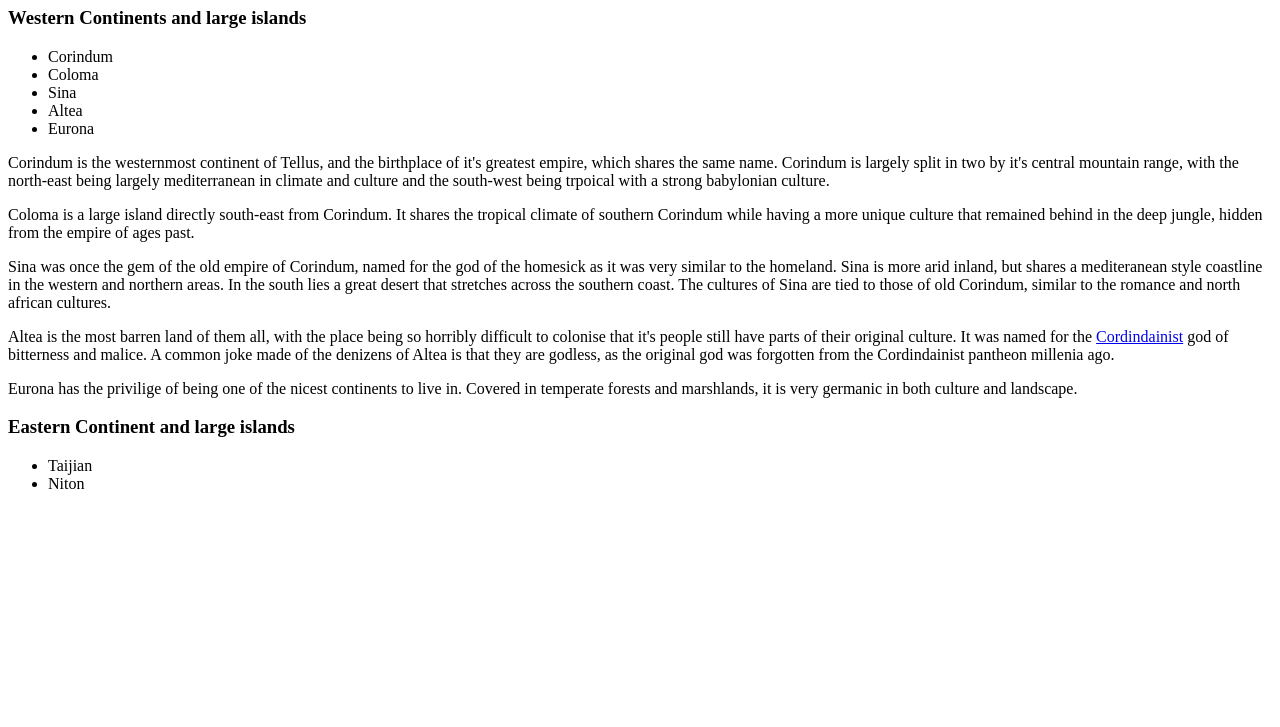
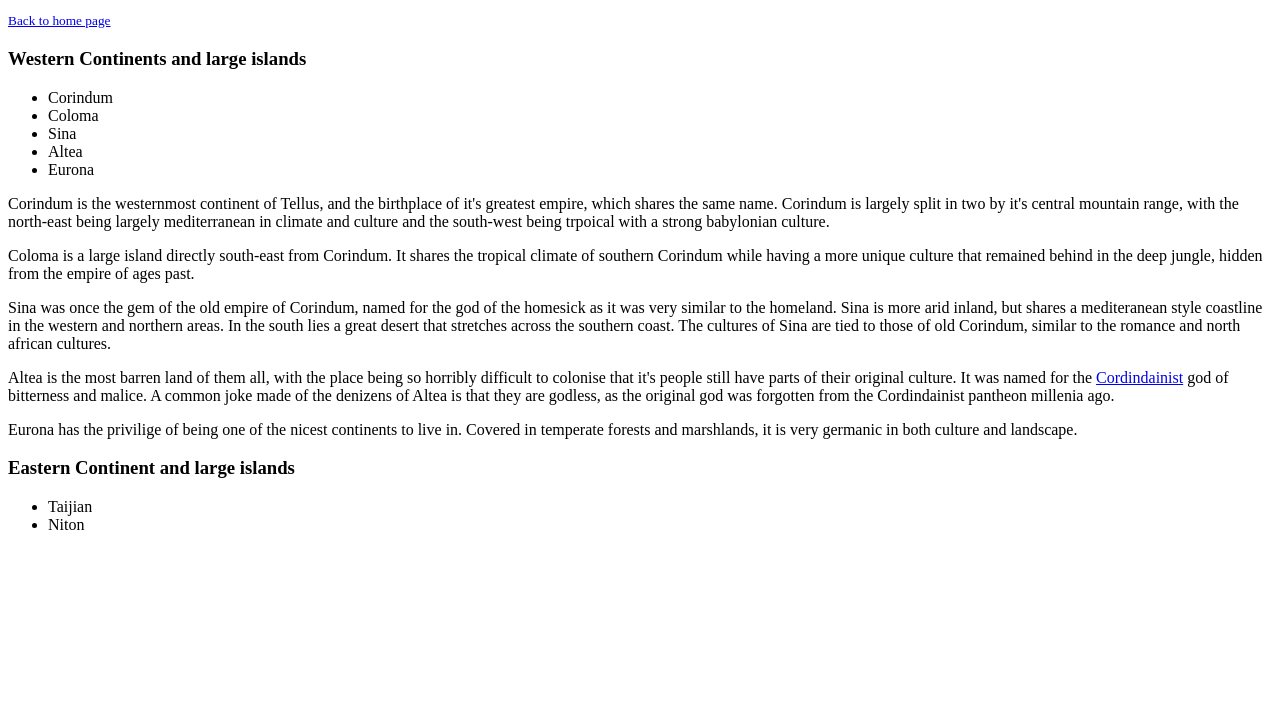
Before and after one commit to Littcorp/Website_Tellus_Info_HNC, a plain HTML site: page continents.html in a window 1280 px wide. Shown: the part 73-800 px from the top of the page. Drawn offline with Linux system fonts and the light colour scheme.

Commit message:
Added a way to get back to the home page

```diff
--- a/continents.html
+++ b/continents.html
@@ -6,6 +6,7 @@
     </head>
     <body>
         <h1> Tellus - Continents </h1>
+        <sub><a href="index.html"> Back to home page</a></sub>
 
         <h3> Western Continents and large islands </h3>
         <ul>
```
